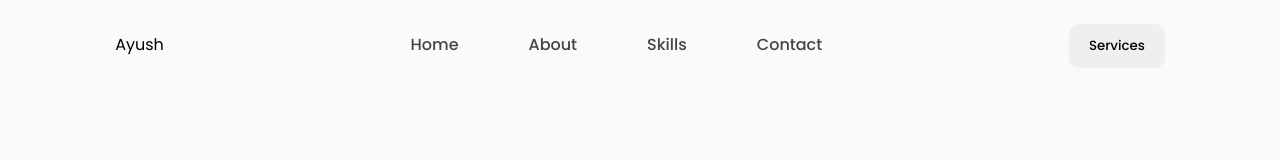
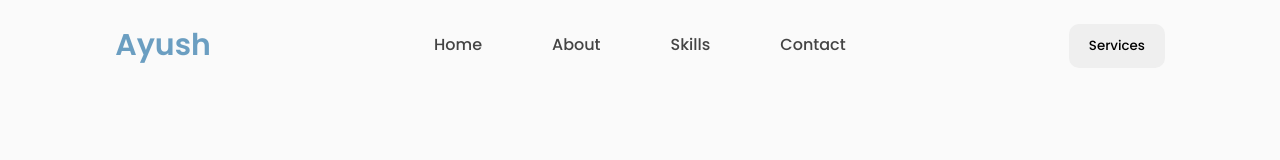
Before and after one commit to ayushkrtech/ayushkrtech.github.io, a plain HTML site: page index.html in a window 1280 px wide. Drawn offline with nearby package versions, Linux system fonts and the light colour scheme.

Commit message:
Update index.html

```diff
--- a/index.html
+++ b/index.html
@@ -5,16 +5,17 @@
     <meta name="viewport" content="width=device-width, initial-scale=1.0">
     <link rel="stylesheet" href="https://unicons.iconscout.com/release/v4.0.8/css/line.css">
     <link rel="stylesheet" href="assests/css/style.css">
-    <link rel="shortcut icon" href="assests/images/icon.png" type="image/x-icon">
+
+    <link rel="shortcut icon" href="assests/images/image.png" type="image/x-icon">
     <title>Ayush Portfolio </title>
 </head>
 <body>
     <div class="container">
         <nav id="header">
             <div class="nav-logo">
-                <p class="name">Ayush</p>
+                <p class="nav-name">Ayush</p>
             </div>
-            <div class="nav-menu" id="Mynamemenu">
+            <div class="nav-menu" id="myNavMenu">
                 <ul class="nav_menu_list">
                     <li class="nav_list">
                         <a href="index.html" class="nav_link">Home</a>
@@ -40,7 +41,7 @@
                 </button>
             </div>
             <div class="nav-menu-btn">
-                <i class="uil uil-bars" onclick="myMenuFunction"></i>
+                <i class="uil uil-bars" onclick="myMenuFunction()"></i>
             </div>
         </nav>
     </div>
```
